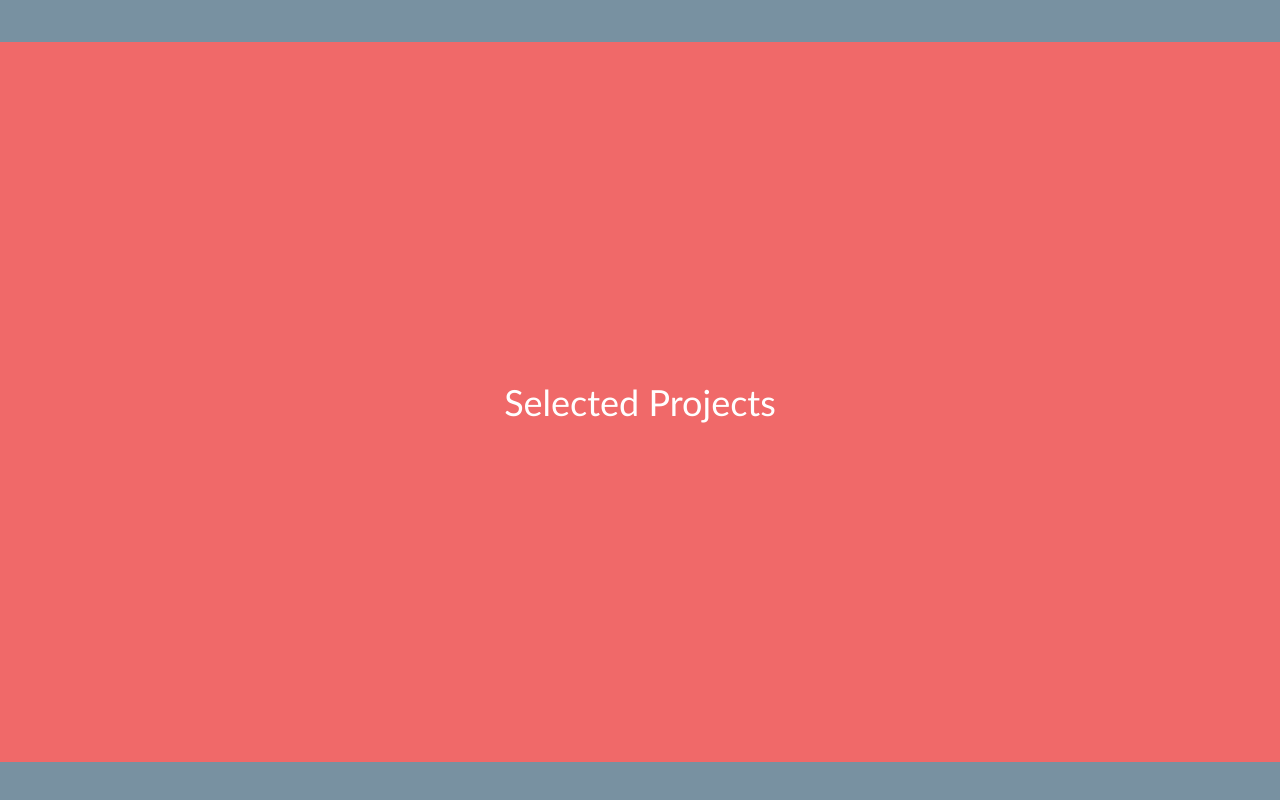
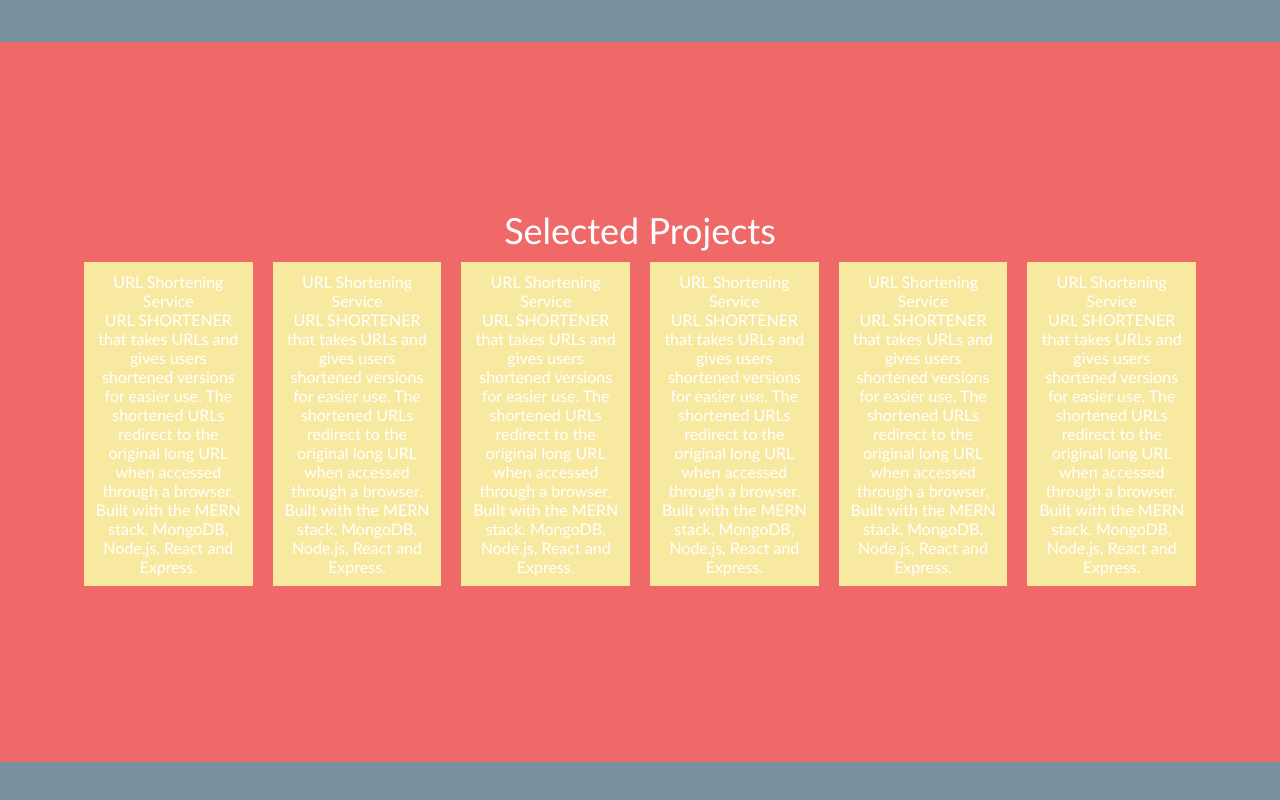
Before and after one commit to OsasAzamegbe/Portfolio-v1, a React (Create React App) app: page / in a window 1280 px wide. Shown: the part 758-1558 px from the top of the page. Built offline with nearby package versions, Linux system fonts and the light colour scheme.

Commit message:
FEAT: Created card component for displaying projects

```diff
--- /dev/null
+++ b/src/components/Card.css
@@ -0,0 +1,11 @@
+.card{
+    display: flex;
+    justify-content: center;
+    align-items: center;
+    flex-direction: column;
+    padding: 10px;
+    margin: 10px;
+    background-color: var(--yellow);
+    min-width: 100px;
+    min-height: 100px;
+}
--- /dev/null
+++ b/src/components/Card.js
@@ -0,0 +1,15 @@
+import React from 'react'
+import './Card.css'
+
+
+const Card = () => {
+    return(
+        <div className="card">
+            <header className="card-heading">URL Shortening Service</header>
+            <p className="card-description">URL SHORTENER that takes URLs and gives users shortened versions for easier use. The shortened URLs redirect to the original long URL when accessed through a browser. Built with the MERN stack. MongoDB, Node.js, React and Express.</p>
+
+        </div>
+    )
+}
+
+export default Card
--- a/src/components/pages/projects/Projects.css
+++ b/src/components/pages/projects/Projects.css
@@ -12,6 +12,11 @@
     /* color: var(--dark); */
 }
 
+.projects-container{
+    display: flex;
+    justify-content: space-around;
+}
+
 @media screen and (max-width: 960px){
     .projects-heading-text{
         font-size: 24px;
--- a/src/components/pages/projects/Projects.js
+++ b/src/components/pages/projects/Projects.js
@@ -1,11 +1,20 @@
 import React from 'react'
 import './Projects.css'
+import Card from '../../Card'
 
 
 const Projects = () => {
     return (
         <div className="projects">
             <header className="projects-heading-text">Selected Projects</header>
+            <div className="projects-container">
+                <Card/>
+                <Card/>
+                <Card/>
+                <Card/>
+                <Card/>
+                <Card/>
+            </div>
         </div>
     )
 }
```
